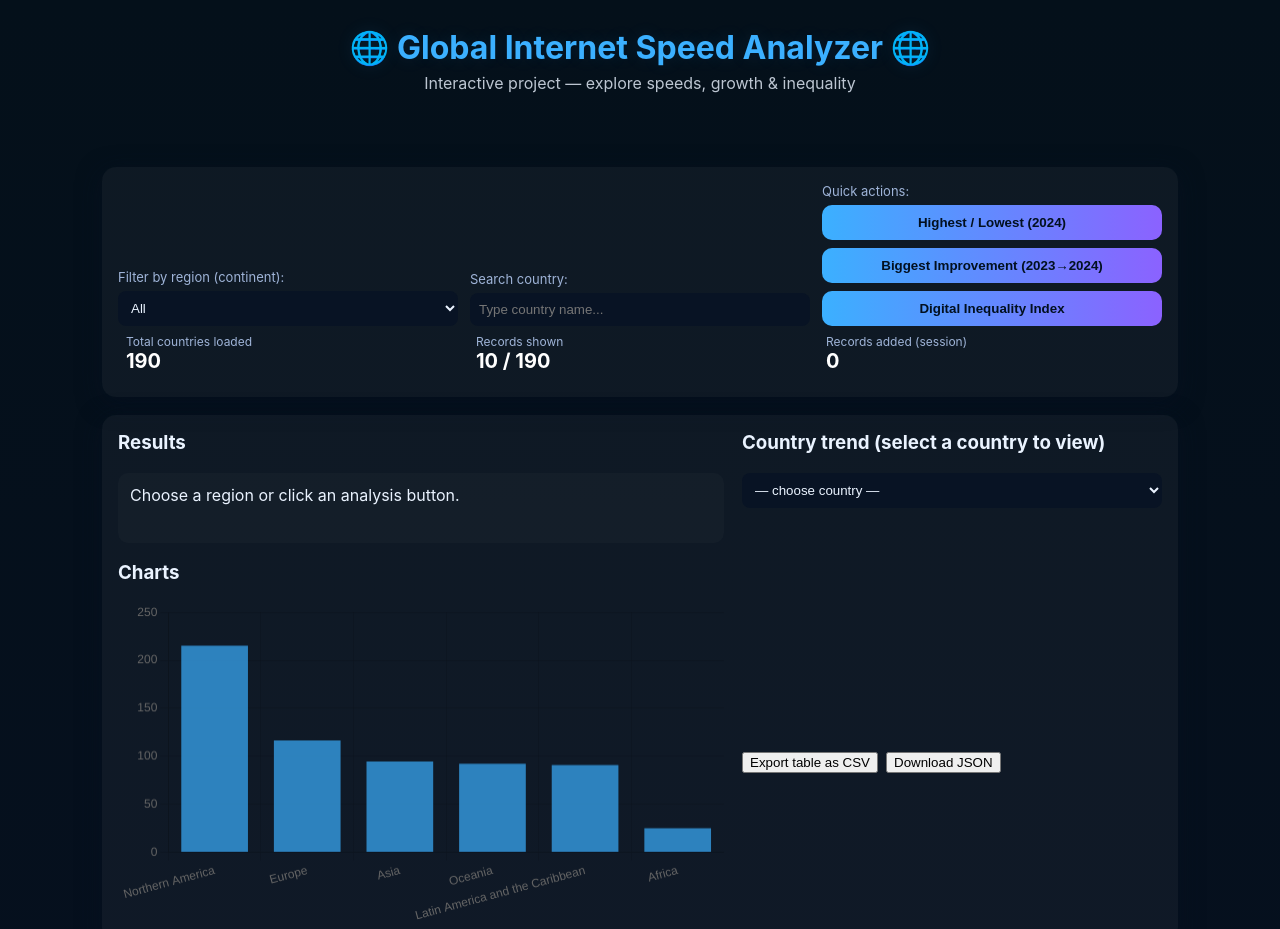
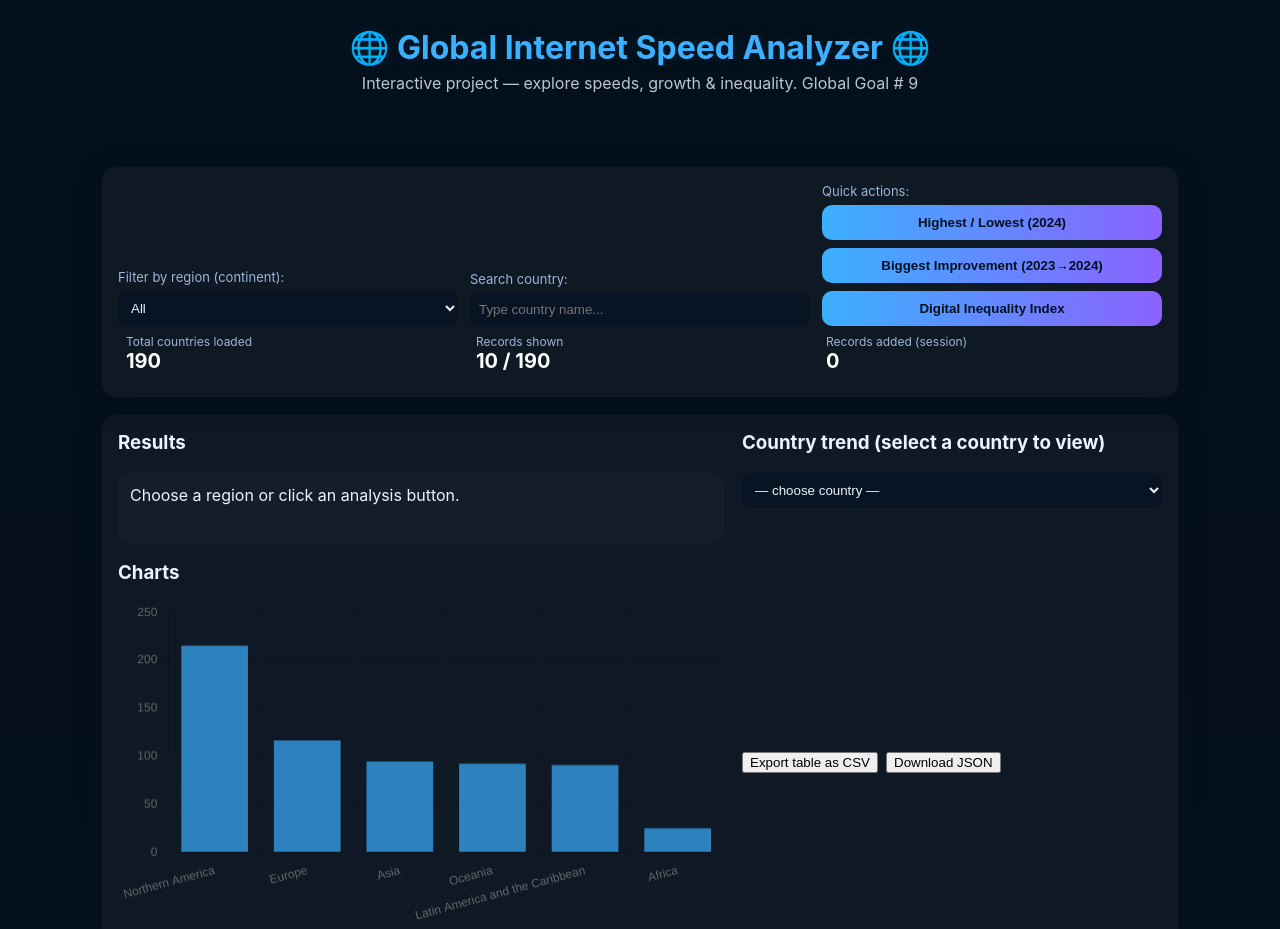
Before and after one commit to GinaStoeva/internet-speed-analysis, a plain HTML site: page index.html in a window 1280 px wide. Shown: the top 929 px of the page. Drawn offline with nearby package versions, Linux system fonts and the light colour scheme.

Commit message:
Add Global Goal #9 to subtitle in index.html

```diff
--- a/index.html
+++ b/index.html
@@ -14,7 +14,7 @@
 <body>
   <header class="topbar">
     <h1>🌐 Global Internet Speed Analyzer 🌐</h1>
-    <p class="subtitle">Interactive project — explore speeds, growth & inequality</p>
+    <p class="subtitle">Interactive project — explore speeds, growth & inequality. Global Goal # 9 </p>
   </header>
 
   <main class="wrap">
```
